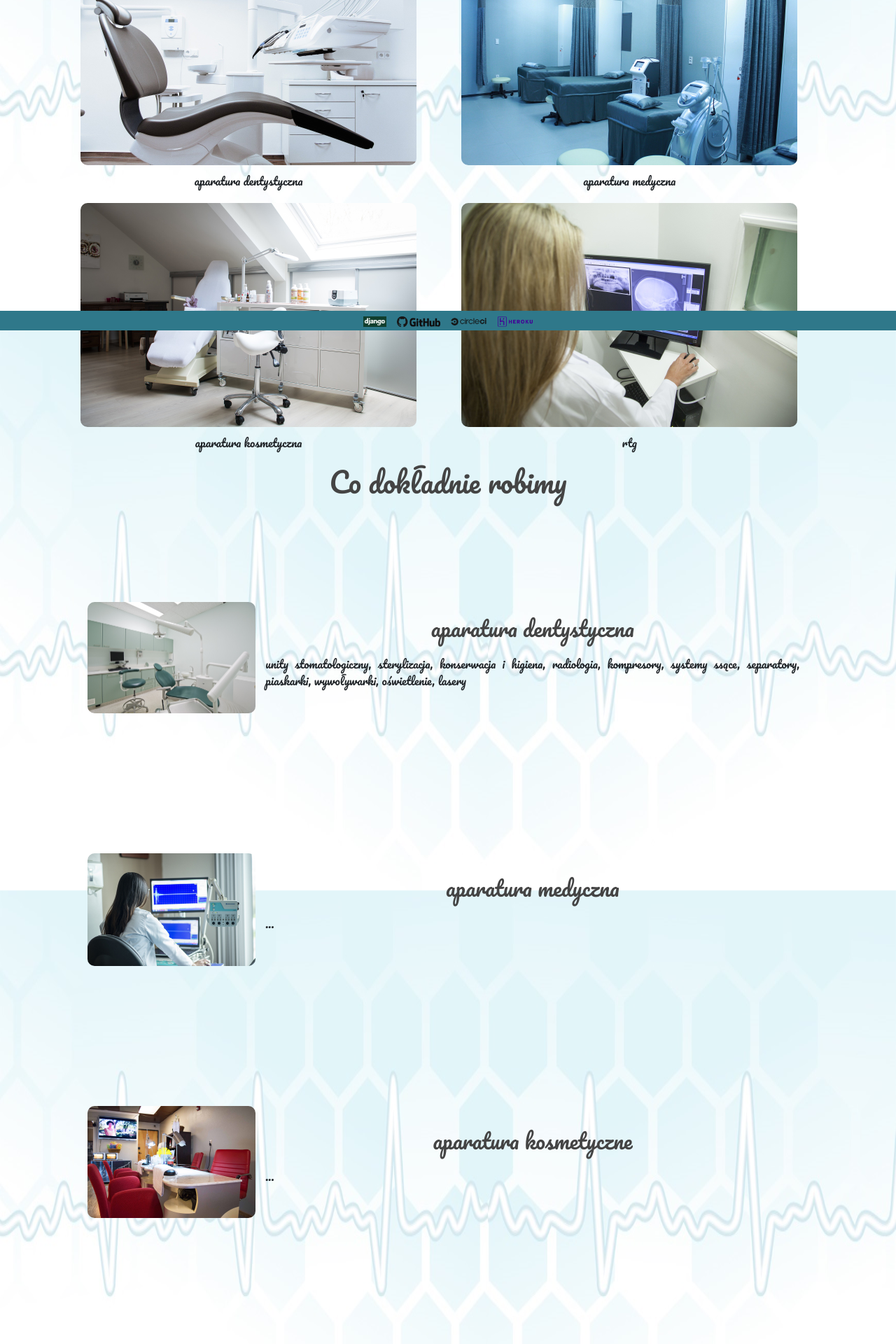
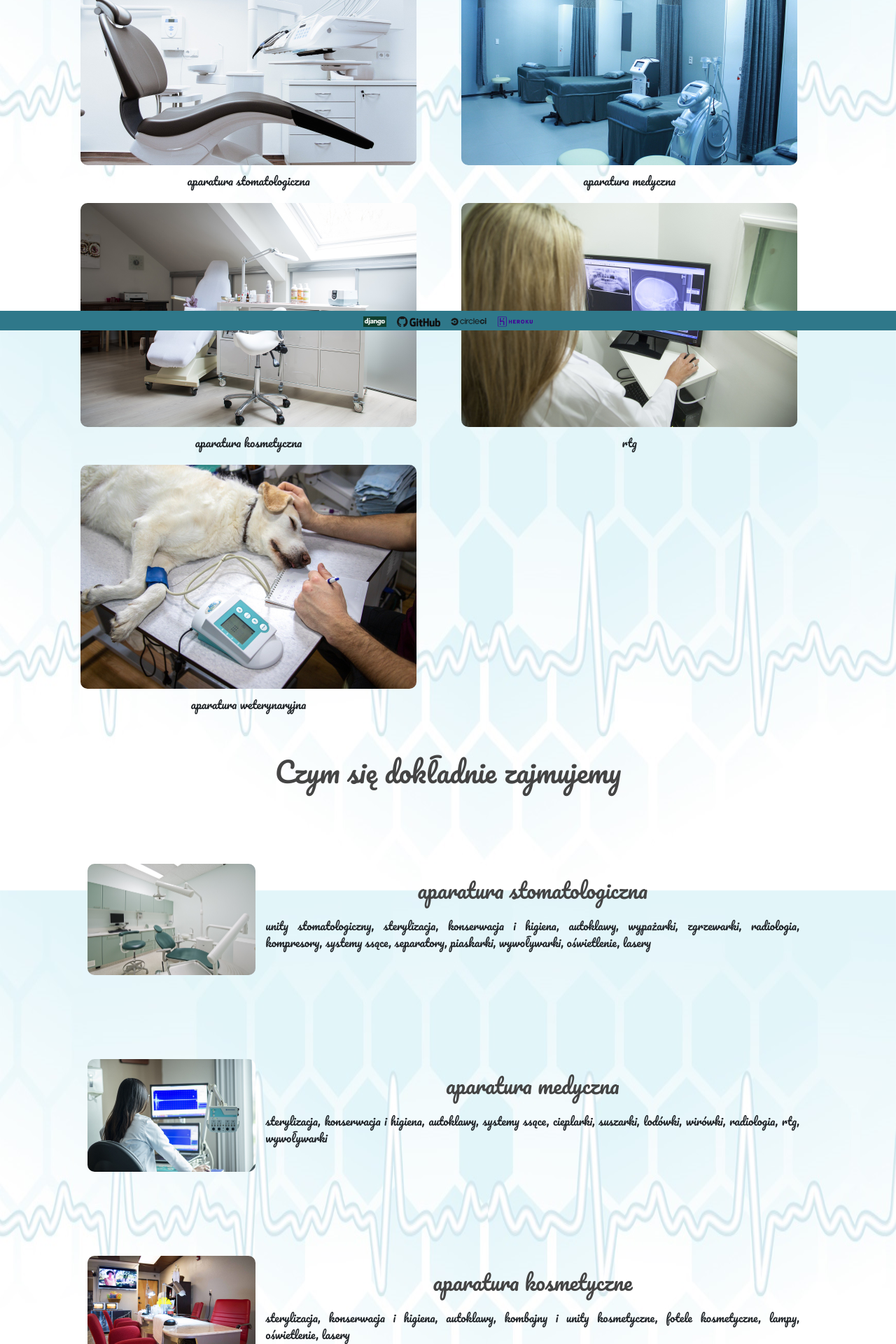
Before and after one commit to piotrek24061988/SERW-MED, a Django app: page / in a window 1280 px wide. Shown: the part 328-2248 px from the top of the page at 70% size. Run offline with Django 3.2, Linux system fonts and the light colour scheme; some libraries are stand-ins or nearby versions.

Commit message:
main page beautification

```diff
--- a/serw_med/news/static/main.css
+++ b/serw_med/news/static/main.css
@@ -215,15 +215,15 @@ figcaption {
     margin-right: auto;
     width: 100%;
     text-align: center;
-    padding-top: 10px;
+    padding-top: 50px;
     padding-bottom: 50px;
 }
 
 .domeindetail {
     padding: 10px;
     text-align: justify;
-    padding-top: 100px;
-    padding-bottom: 100px;
+    padding-top: 60px;
+    padding-bottom: 60px;
 }
 
 .domeindetailimage {
--- a/serw_med/news/templates/about.html
+++ b/serw_med/news/templates/about.html
@@ -27,6 +27,11 @@
                 	$.scrollTo($('#link4dent'), 1500);
                 });
 
+
+                $('#link5').click(function()
+                {
+                	$.scrollTo($('#link5dent'), 1500);
+                });
 
                 //Scroll to top when button selected
                 $('.scrollup').click(function()
@@ -66,7 +71,7 @@
                         <a href="#" id="link1">
                             <img class="domainfoto" src="/media/domains/dent.jpg">
                         </a>
-                        <figcaption>aparatura dentystyczna</figcaption>
+                        <figcaption>aparatura stomatologiczna</figcaption>
                     </figure>
                 </div>
 
@@ -97,6 +102,15 @@
                     </figure>
                 </div>
 
+                <div class="ourdomain" id="link5">
+                    <figure>
+                        <a href="#">
+                            <img class="domainfoto" src="/media/domains/vet.jpg">
+                        </a>
+                        <figcaption>aparatura weterynaryjna</figcaption>
+                    </figure>
+                </div>
+
             </div>
 
         </section>
@@ -104,7 +118,7 @@
             <div class="details">
 
                 <header class="mb-5">
-                    <h1>Co dokładnie robimy</h1>
+                    <h1>Czym się dokładnie zajmujemy</h1>
                 </header>
 
                 <div class="domeindetail" id="link1dent">
@@ -113,9 +127,9 @@
                     </div>
 
                     <div class="domeindescription">
-                        <h2>aparatura dentystyczna</h2>
-                        <p>unity stomatologiczny, sterylizacja, konserwacja i higiena, radiologia, kompresory, systemy ssące,
-                           separatory, piaskarki, wywoływarki, oświetlenie, lasery</p>
+                        <h2>aparatura stomatologiczna</h2>
+                        <p>unity stomatologiczny, sterylizacja, konserwacja i higiena, autoklawy, wypażarki, zgrzewarki,
+                            radiologia, kompresory, systemy ssące, separatory, piaskarki, wywoływarki, oświetlenie, lasery</p>
                     </div>
                 </div>
 
@@ -126,7 +140,8 @@
 
                     <div class="domeindescription">
                         <h2>aparatura medyczna</h2>
-                        <p>...</p>
+                        <p>sterylizacja, konserwacja i higiena, autoklawy, systemy ssące,
+                           cieplarki, suszarki, lodówki, wirówki, radiologia, rtg, wywoływarki</p>
                     </div>
                 </div>
 
@@ -137,7 +152,8 @@
 
                     <div class="domeindescription">
                         <h2>aparatura kosmetyczne</h2>
-                        <p>...</p>
+                        <p>sterylizacja, konserwacja i higiena, autoklawy, kombajny i unity kosmetyczne,
+                           fotele kosmetyczne, lampy, oświetlenie, lasery</p>
                     </div>
                 </div>
 
@@ -148,7 +164,18 @@
 
                     <div class="domeindescription">
                         <h2>rtg</h2>
-                        <p>...</p>
+                        <p>aparaty rtg, wywoływarki, lampy</p>
+                    </div>
+                </div>
+
+                <div class="domeindetail" id="link5dent">
+                    <div class="domeindetailimage">
+                        <img class="domainfoto" src="/media/domains/vet2.jpg">
+                    </div>
+
+                    <div class="domeindescription">
+                        <h2>aparatura weterynaryjna</h2>
+                        <p>sterylizacja, konserwacja i higiena, autoklawy, radiologia, rtg, lampy</p>
                     </div>
                 </div>
 
--- a/serw_med/news/templates/cooperation.html
+++ b/serw_med/news/templates/cooperation.html
@@ -1,6 +1,6 @@
 {% extends "base.html" %}
 {% block content %}
 
-    <h1>SERW-MED COOPERATION</h1>
+    <h1>Współpraca w przygotowaniu</h1>
 
 {% endblock %}
--- a/serw_med/news/templates/gallery.html
+++ b/serw_med/news/templates/gallery.html
@@ -1,6 +1,6 @@
 {% extends "base.html" %}
 {% block content %}
 
-    <h1>SERW-MED GALLERY</h1>
+    <h1>Galeria w przygotowaniu</h1>
 
 {% endblock %}
--- a/serw_med/users/templates/profile.html
+++ b/serw_med/users/templates/profile.html
@@ -2,7 +2,7 @@
 {% load crispy_forms_tags %}
 {% block content %}
 
-    <div class="content-section">
+    <div class="content-section mb-5">
         <div class="media">
             <img class="rounded account-img" src="{{ user.profile.image.url }}">
             <div class="media-body">
```
Also changed, not shown: serw_med/news/tests/tests_views.py (+2 -2 lines), serw_med/media/domains/vet.jpg (added), serw_med/media/domains/vet2.jpg (added).
